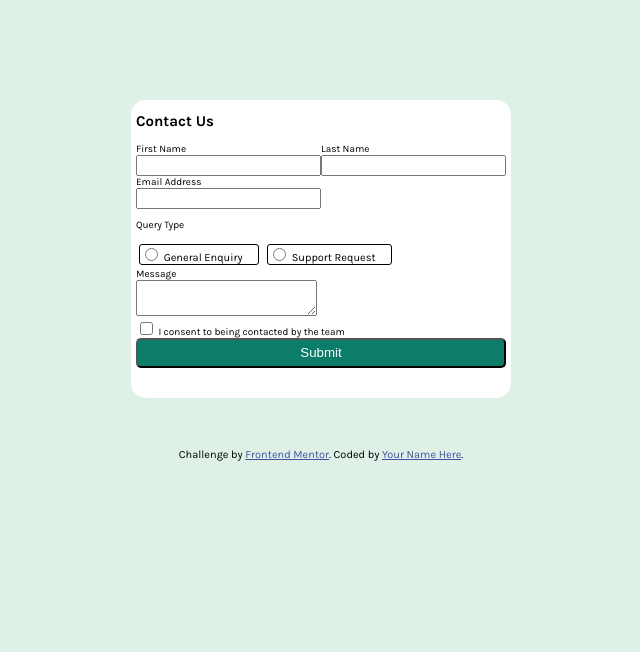
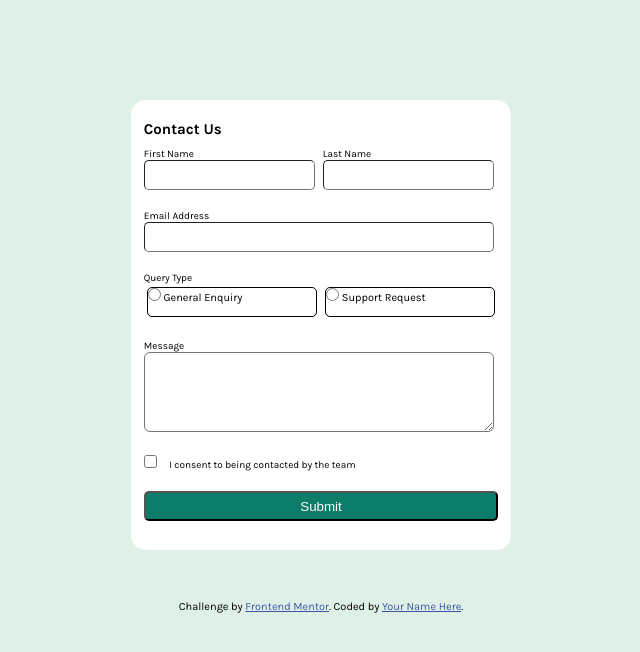
Before and after one commit to Icekingroyale/contact-form, a plain HTML site: page index.html in a window 1280 px wide. Shown: the whole page, without its empty margins (319-959 px from the left). Drawn offline with Linux system fonts and the light colour scheme.

Commit message:
updated form height

```diff
--- a/index.html
+++ b/index.html
@@ -37,12 +37,15 @@
               <input type="radio" name="request" id="request" >
               <label for="request">Support Request</label><br>
             </div>
-
           </div> <br>
+          <div class="msgbox">
             <label for="">Message</label><br>
             <textarea name="" id=""></textarea><br>
+          </div>
+          <div class="consent">
             <input type="checkbox" name="" id="">
-          <label for="">I consent to being contacted by the team</label><br>
+            <label for="">I consent to being contacted by the team</label><br>
+          </div>
 
           <button class="button">Submit</button>
 
--- a/style.css
+++ b/style.css
@@ -2,6 +2,11 @@
 @import url('https://fonts.googleapis.com/css2?family=Karla:ital,wght@0,200..800;1,200..800&display=swap');
 
 
+*{
+    margin: 0;
+    padding: 0;
+    box-sizing: border-box;
+}
 
 
 :root{
@@ -26,8 +31,8 @@ body{
 }
 
 section{
-
-    height: 100%;
+    /* border: 2px solid blue; */
+    height: 450px;
     width: 380px;
     display: flex;
     justify-content: center;
@@ -36,6 +41,13 @@ section{
     margin: 100px auto 50px auto;
     padding-bottom: 30px;
 
+}
+
+
+form{
+    height: 400px;
+    margin-top: 20px;
+    /* border: 2px solid yellow; */
 }
 
 
@@ -48,25 +60,69 @@ section{
 
 .names{
     display: flex;
+    margin: 10px auto;
+    gap: 8px;
+
+    #lname, #fname{
+        border-width: 1px;
+        border-radius: 5px;
+        height: 30px;
+        width: 171px;
+
+    }
 }
 
 
+.mail{
+    margin: 20px auto;
+
+    input{
+        /* border: 2px solid red; */
+        border-width: 1px;
+        border-radius: 5px;
+        width: 350px;
+        height: 30px;
+    }
+}
 
 .qtype{
     display: inline-block;
 }
 
+
 .enquiry, .request{
-    box-sizing: border-box;
     display: inline-block;
     border: 1px solid black;
-    border-radius: 3px;
+    /* border-width: 1px; */
+    height: 30px;
+    border-radius: 5px;
     margin: 3px;
     padding-right: 15px;
     font-size: 11px;
+    width: 170px;
+}
+
+.msgbox{
+    margin-top: 20px;
+}
+
+.consent{
+    margin: 20px auto;
+
+    label{
+        /* border: 2px solid green; */
+        margin-left: 10px;
+        }
+}
+
+textarea{
+    width: 350px;
+    height: 80px;
+    border-radius: 6px;
+
+}
 
 
-}
 
 
 .button{
```
